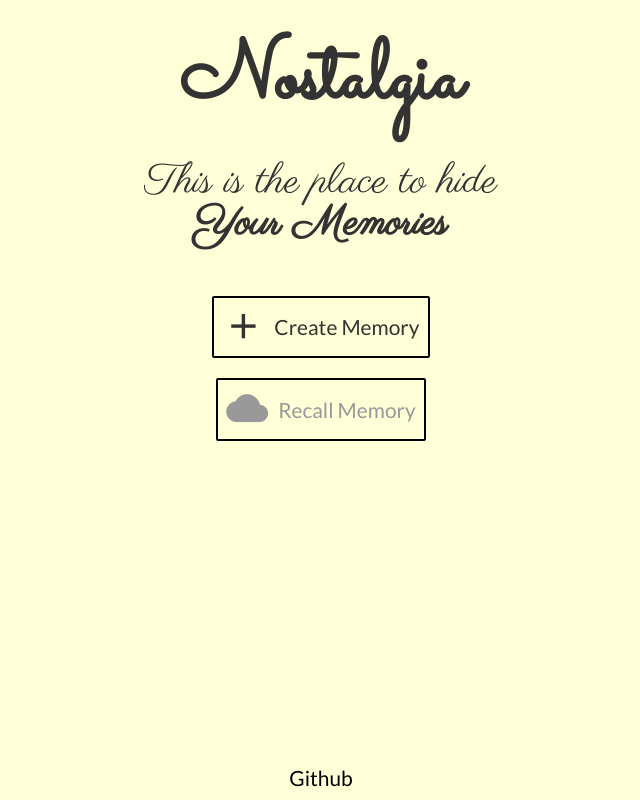
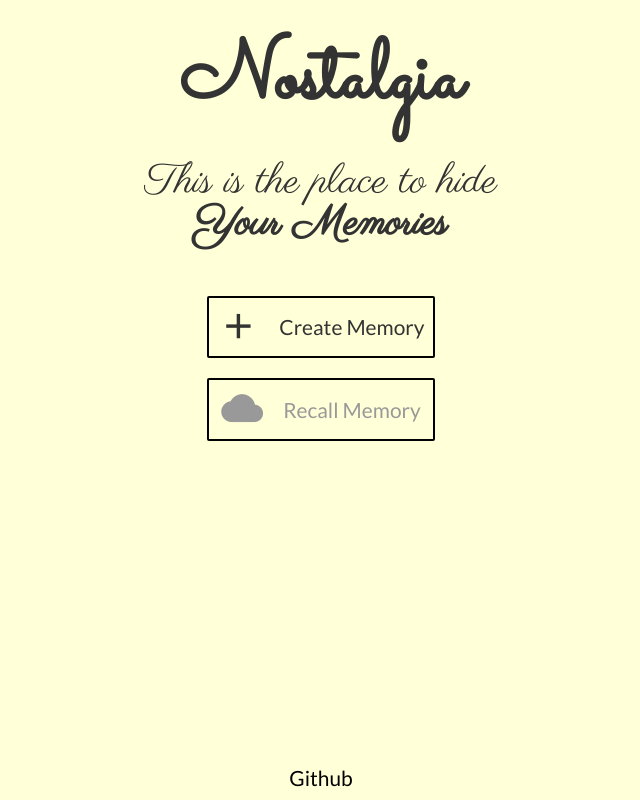
Before and after one commit to KonradLinkowski/Nostalgia, a Svelte app: page / in a window 1280 px wide. Shown: the whole page, without its empty margins (319-959 px from the left). Built offline with nearby package versions, Linux system fonts and the light colour scheme.

Commit message:
Make buttons equal size

```diff
--- a/src/App.svelte
+++ b/src/App.svelte
@@ -55,14 +55,16 @@
 	<p class="header__subtitle">This is the place to hide<br><strong>Your Memories</strong></p>
 </header>
 <main class="main">
-	<button class="main__button main__button--create" on:click={createMemory}>
-		<i class="main__button-icon material-icons">add</i>
-		<span>Create Memory</span>
-	</button>
-	<button disabled={!$memories.length} class="main__button main__button--recall" on:click={openMemory}>
-		<i class="main__button-icon material-icons">cloud</i>
-		<span>Recall Memory</span>
-	</button>
+	<div class="main-actions">
+		<button class="main-actions__button main-actions__button--create" on:click={createMemory}>
+			<i class="main-actions__button-icon material-icons">add</i>
+			<span>Create Memory</span>
+		</button>
+		<button disabled={!$memories.length} class="main-actions__button main-actions__button--recall" on:click={openMemory}>
+			<i class="main-actions__button-icon material-icons">cloud</i>
+			<span>Recall Memory</span>
+		</button>
+	</div>
 	{#if createMemoryIsOpen}
 		<CreateMemory save={saveMemory}></CreateMemory>
 	{/if}
@@ -104,12 +106,17 @@
 
 	.main {
 		display: flex;
-		flex-direction: column;
+		justify-content: center;
 		align-items: center;
-		width: 100%;
 	}
 
-	.main__button {
+	.main-actions {
+		display: inline-flex;
+		flex-direction: column;
+		align-items: stretch;
+	}
+
+	.main-actions__button {
 		background: none;
 		border: none;
 		box-shadow: none;
@@ -121,22 +128,22 @@
     transition: transform 0.1s;
 	}
 
-	.main__button:not(:disabled):hover,.main__button:focus {
+	.main-actions__button:not(:disabled):hover,.main-actions__button:focus {
 		transform: translateY(-5px);
 	  box-shadow: 0px 5px 5px 0px rgba(0,0,0,0.75);
 	}
 
-	.main__button:active {
+	.main-actions__button:active {
     transform: translateY(0);
 	  box-shadow: none;
   }
 
-	.main__button-icon {
+	.main-actions__button-icon {
 		font-size: 2rem;
-		margin-right: 10px;
+		margin-right: 20px;
 	}
 
-	.main__button:active {
+	.main-actions__button:active {
 		background: none;
 	}
 
```
